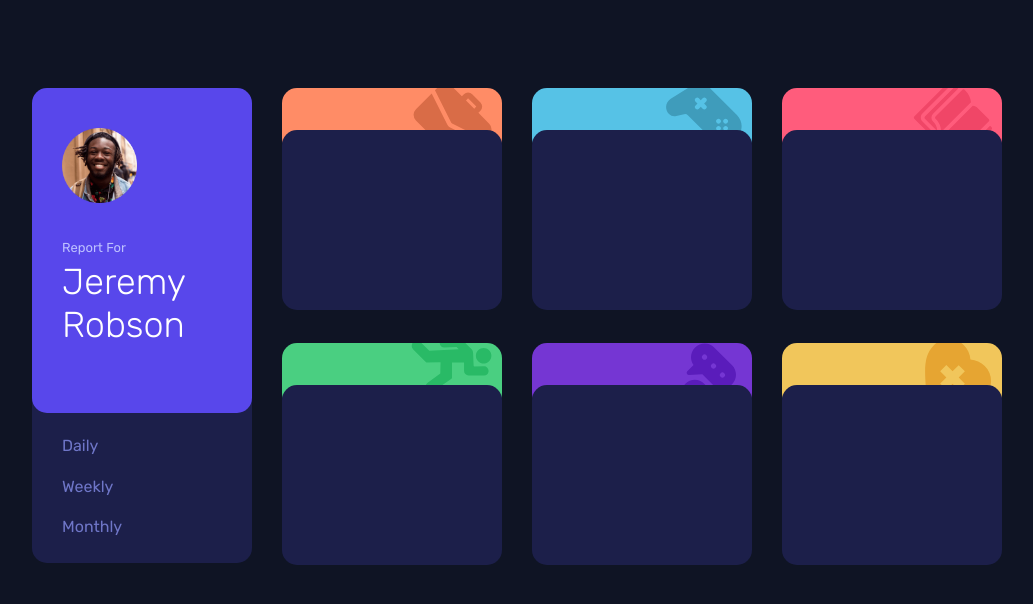
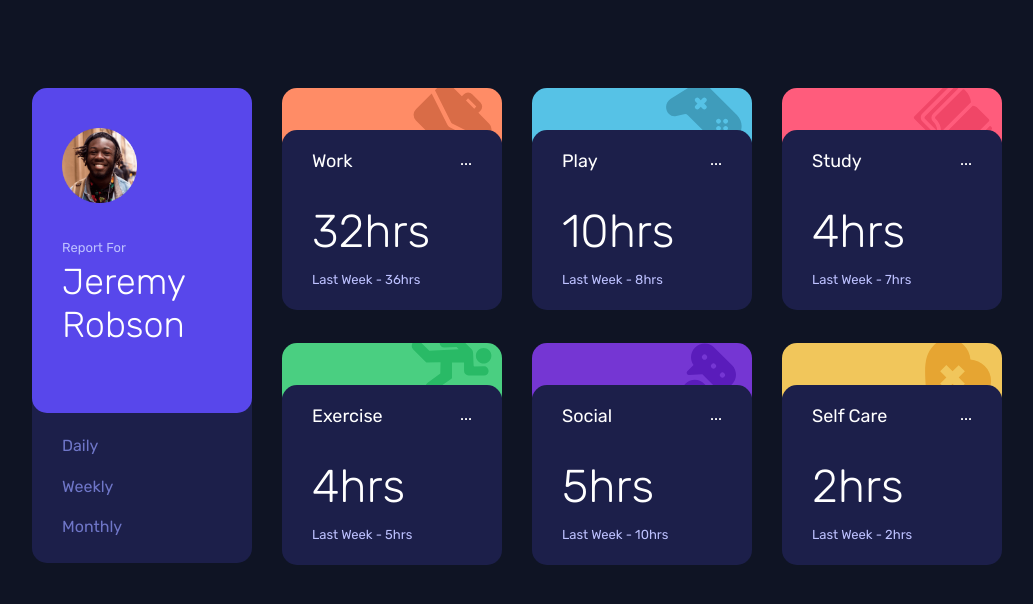
Before and after one commit to FreddieCodes/time_tracking_dashboard, a website: page index.html in a window 1280 px wide. Shown: the whole page, without its empty margins (108-1141 px from the left). Drawn offline with Linux system fonts and the light colour scheme.

Commit message:
activity copy added and styled

```diff
--- a/index.html
+++ b/index.html
@@ -40,7 +40,18 @@
               <img src = "./images/icon-work.svg" alt="icon-work"/>
             </div>
           </div>
-          <div class="dash-bottom overlap"></div>
+          <div class="dash-bottom overlap">
+            <div class="info-container">
+              <div class="activity-bar">
+                <div class="activity-name">Work</div>
+                <div>...</div>
+              </div>
+              <div class="activity-hours">
+                <div class="hours-large">32hrs</div>
+                <div><p>Last Week - 36hrs</p></div>
+              </div>
+            </div>
+          </div>
         </div>
         <div class="dashboard-item-wrapper">
           <div class="dash-top play">
@@ -48,7 +59,18 @@
               <img src = "./images/icon-play.svg" alt="icon-play"/>
             </div>
           </div>
-          <div class="dash-bottom overlap"></div>
+          <div class="dash-bottom overlap">
+            <div class="info-container">
+              <div class="activity-bar">
+                <div class="activity-name">Play</div>
+                <div>...</div>
+              </div>
+              <div class="activity-hours">
+                <div class="hours-large">10hrs</div>
+                <div><p>Last Week - 8hrs</p></div>
+              </div>
+            </div>
+          </div>
         </div>
         <div class="dashboard-item-wrapper">
           <div class="dash-top study">
@@ -56,7 +78,18 @@
               <img src = "./images/icon-study.svg" alt="icon-study"/>
             </div>
           </div>
-          <div class="dash-bottom overlap"></div>
+          <div class="dash-bottom overlap">
+            <div class="info-container">
+              <div class="activity-bar">
+                <div class="activity-name">Study</div>
+                <div>...</div>
+              </div>
+              <div class="activity-hours">
+                <div class="hours-large">4hrs</div>
+                <div><p>Last Week - 7hrs</p></div>
+              </div>
+            </div>
+          </div>
         </div>
         <div class="dashboard-item-wrapper">
           <div class="dash-top exercise">
@@ -64,7 +97,18 @@
               <img src = "./images/icon-exercise.svg" alt="icon-exercise"/>
             </div>
           </div>
-          <div class="dash-bottom overlap"></div>
+          <div class="dash-bottom overlap">
+            <div class="info-container">
+              <div class="activity-bar">
+                <div class="activity-name">Exercise</div>
+                <div>...</div>
+              </div>
+              <div class="activity-hours">
+                <div class="hours-large">4hrs</div>
+                <div><p>Last Week - 5hrs</p></div>
+              </div>
+            </div>
+          </div>
         </div>
         <div class="dashboard-item-wrapper">
           <div class="dash-top social">
@@ -72,7 +116,18 @@
               <img src = "./images/icon-social.svg" alt="icon-social"/>
             </div>
           </div>
-          <div class="dash-bottom overlap"></div>
+          <div class="dash-bottom overlap">
+            <div class="info-container">
+              <div class="activity-bar">
+                <div class="activity-name">Social</div>
+                <div>...</div>
+              </div>
+              <div class="activity-hours">
+                <div class="hours-large">5hrs</div>
+                <div><p>Last Week - 10hrs</p></div>
+              </div>
+            </div>
+          </div>
         </div>
         <div class="dashboard-item-wrapper">
           <div class="dash-top self-care">
@@ -80,7 +135,18 @@
               <img src = "./images/icon-self-care.svg" alt="icon-self-care"/>
             </div>
           </div>
-          <div class="dash-bottom overlap"></div>
+          <div class="dash-bottom overlap">
+            <div class="info-container">
+              <div class="activity-bar">
+                <div class="activity-name">Self Care</div>
+                <div>...</div>
+              </div>
+              <div class="activity-hours">
+                <div class="hours-large">2hrs</div>
+                <div><p>Last Week - 2hrs</p></div>
+              </div>
+            </div>
+          </div>
         </div>
       </div>
     </div>
--- a/styles/main.css
+++ b/styles/main.css
@@ -117,6 +117,28 @@ p {
   border-radius: 15px;
 }
 
+.info-container {
+  display: flex;
+  flex-direction: column;
+  padding: 20px 30px;
+  color: white;
+}
+
+.activity-bar {
+  display: flex;
+  justify-content: space-between;
+  padding-bottom: 32px;
+}
+
+.activity-name {
+  font-size: 18px;
+}
+
+.hours-large {
+  font-size: 46px;
+  font-weight: 300;
+}
+
 /* activities */
 .work {
   background-color: hsl(15, 100%, 70%);
```
